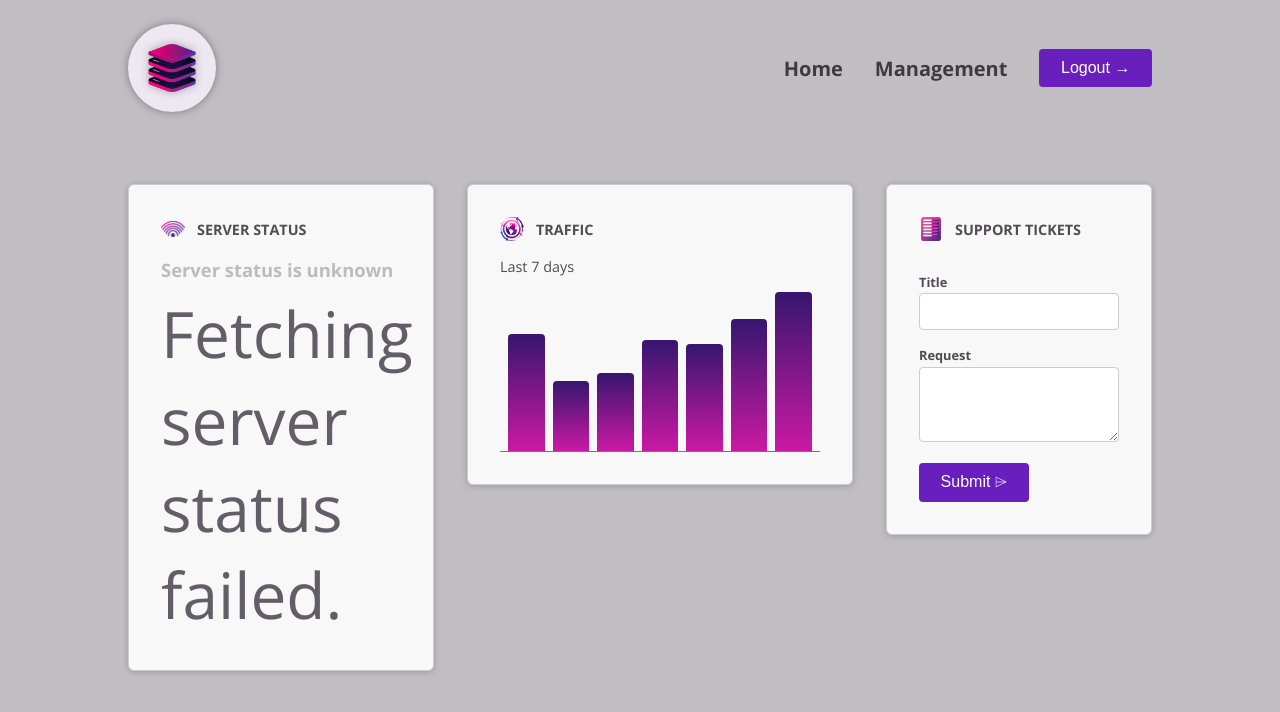
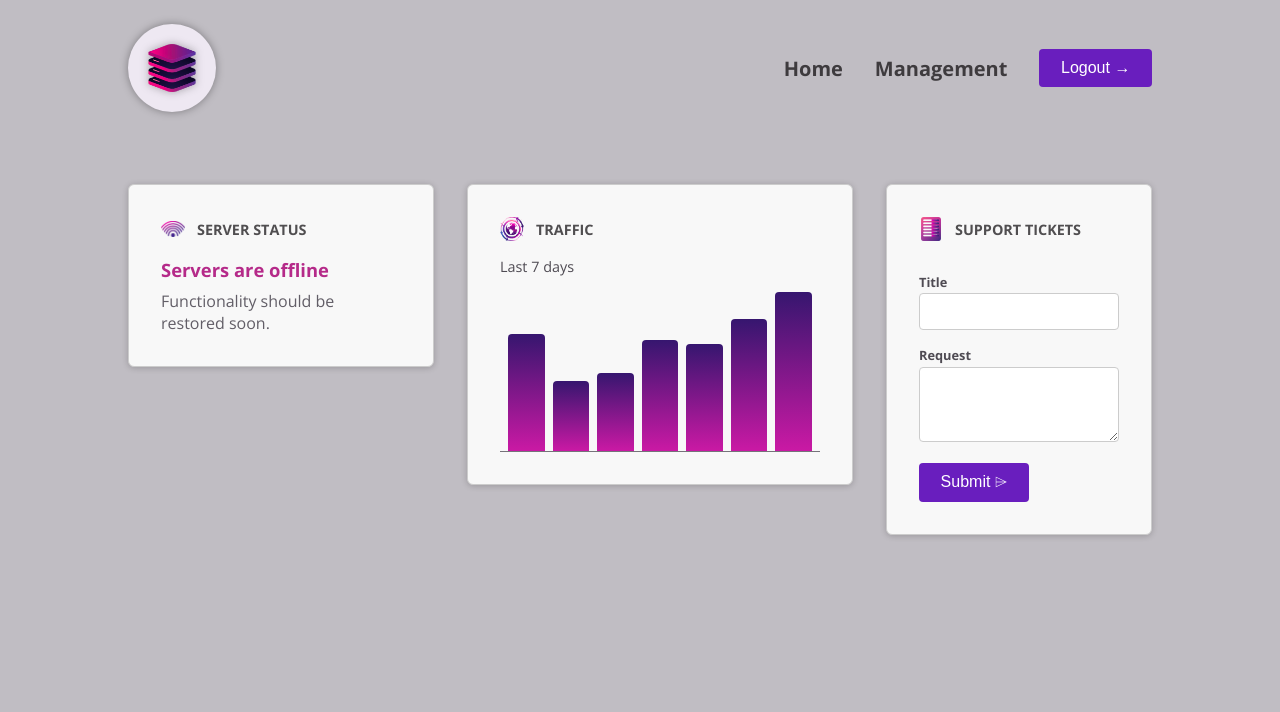
Before and after one commit to anjezzaa/cmp-web_angular6, an Angular app: page / in a window 1280 px wide. Shown: the top 712 px of the page. Built offline with nearby package versions, Linux system fonts and the light colour scheme.

Commit message:
Random status change with constructor interval and math random

```diff
--- a/src/app/dashboard/server-status/server-status.component.html
+++ b/src/app/dashboard/server-status/server-status.component.html
@@ -4,13 +4,7 @@
   'status-online': currentStatus === 'online',
   'status-offline': currentStatus === 'offline',
   'status-unknown': currentStatus === 'unknown'
-}"
-
-[style]="{
-  'font-size': '64px',
-}"
-
->
+}">
 
   @if (currentStatus === 'online') {
     <p>Servers are online</p>
--- a/src/app/dashboard/server-status/server-status.component.ts
+++ b/src/app/dashboard/server-status/server-status.component.ts
@@ -8,5 +8,20 @@ import { Component } from '@angular/core';
   styleUrl: './server-status.component.css',
 })
 export class ServerStatusComponent {
-  currentStatus: 'online' | 'offline' | 'unknown' = "unknown";
+  currentStatus: 'online' | 'offline' | 'unknown' = "online";
+
+  constructor(){
+    setInterval(() => {
+      const rnd = Math.random(); // 0 - 0.99999
+
+      if (rnd < 0.5) {
+        this.currentStatus = 'online';
+      } else if (rnd < 0.9){
+        this.currentStatus = 'offline';
+      } else {
+        this.currentStatus = 'unknown';
+      }
+    }, 5000);
+  }
+
 }
```
